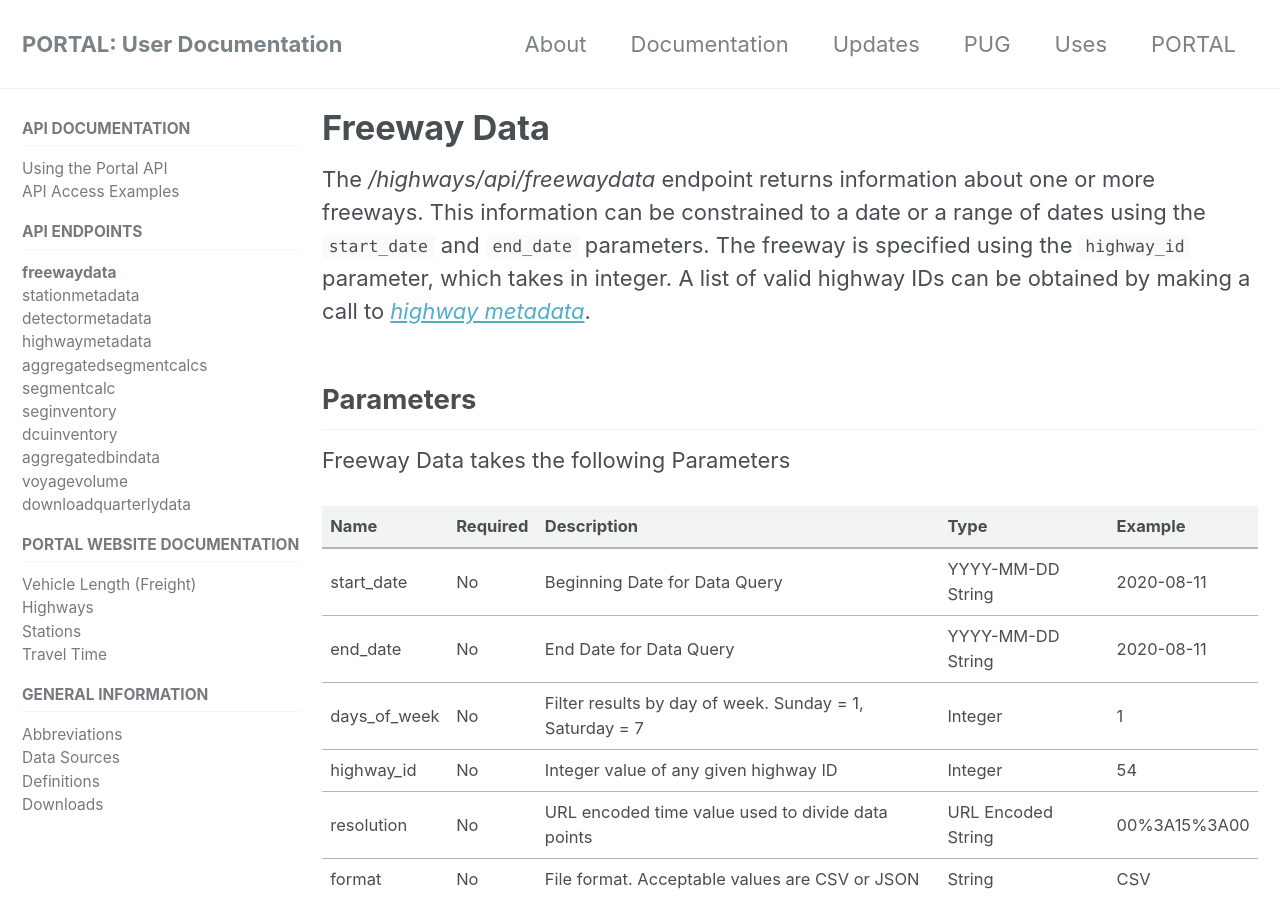
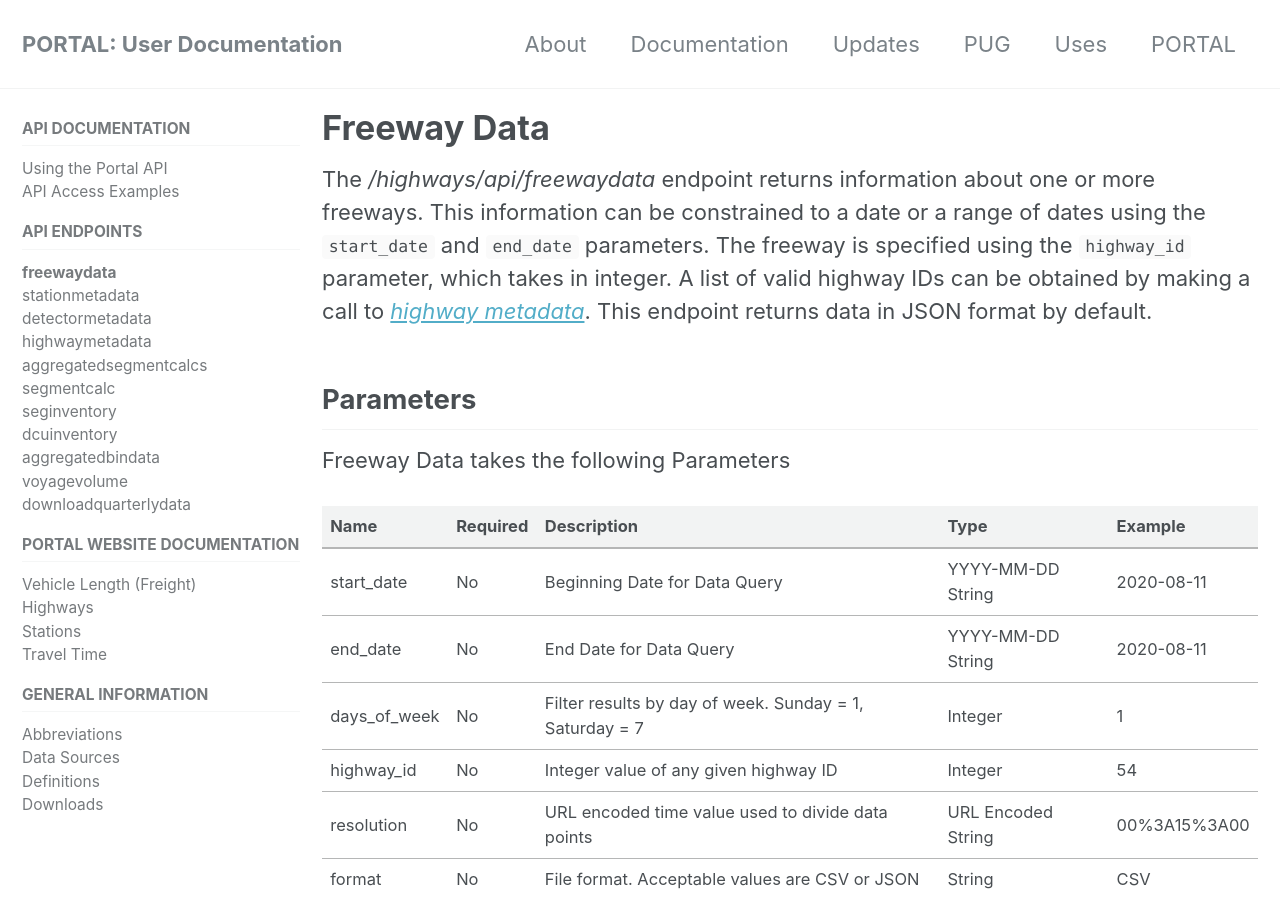
Before and after one commit to adus/portal-documentation, a Jekyll site: the page built from _documents/freewaydata.md, in a window 1280 px wide and 900 px high. Built offline with Jekyll 4.4.1, drawn with Linux system fonts in a browser that asks for light colours; nearby versions of some CDN libraries.

```diff
--- a/_documents/freewaydata.md
+++ b/_documents/freewaydata.md
@@ -1,7 +1,7 @@
 ---
 title: "Freeway Data"
 ---
-The _/highways/api/freewaydata_ endpoint returns information about one or more freeways. This information can be constrained to a date or a range of dates using the `start_date` and `end_date` parameters. The freeway is specified using the `highway_id` parameter, which takes in integer. A list of valid highway IDs can be obtained by making a call to [_highway metadata_]({{ site.url }}{{ site.baseurl }}/documents/highwaymetadata/).
+The _/highways/api/freewaydata_ endpoint returns information about one or more freeways. This information can be constrained to a date or a range of dates using the `start_date` and `end_date` parameters. The freeway is specified using the `highway_id` parameter, which takes in integer. A list of valid highway IDs can be obtained by making a call to [_highway metadata_]({{ site.url }}{{ site.baseurl }}/documents/highwaymetadata/). This endpoint returns data in JSON format by default.
 ## Parameters
 Freeway Data takes the following Parameters
 
```
